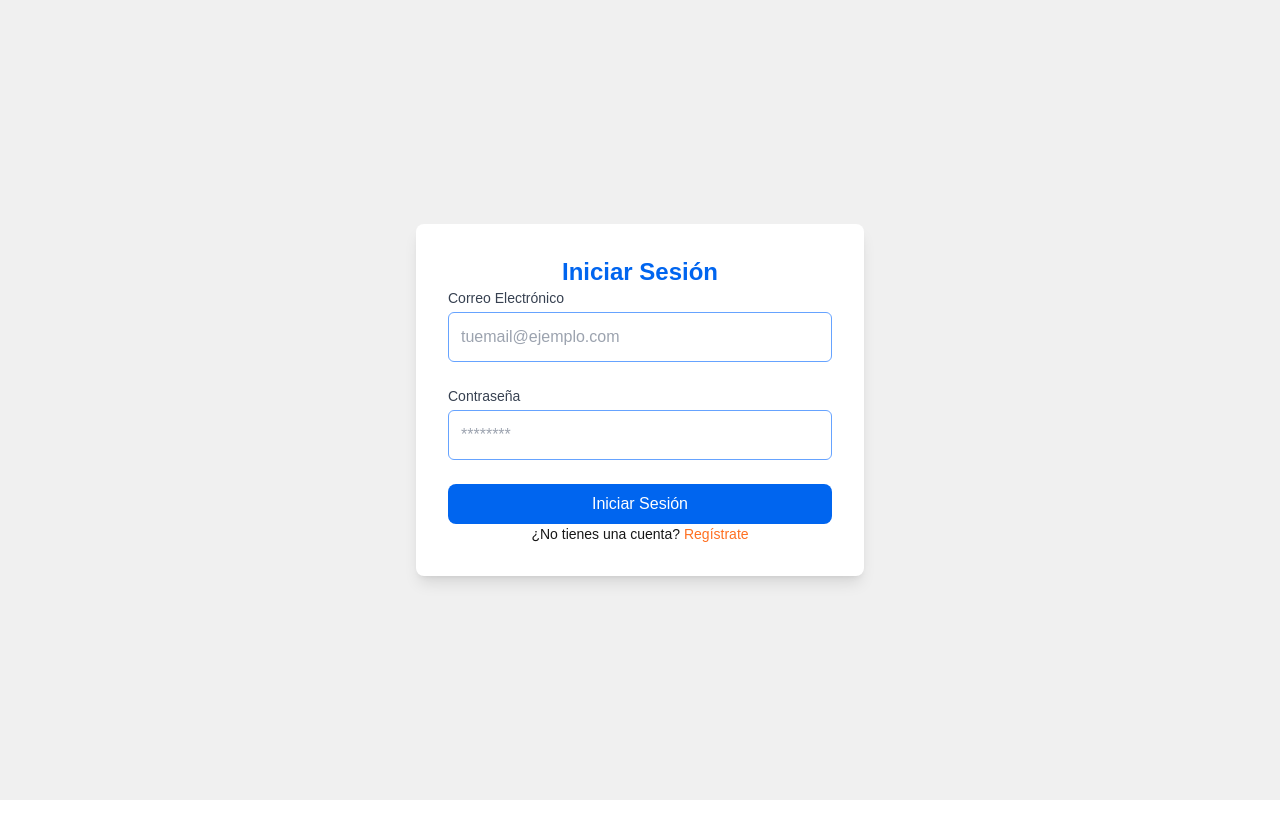
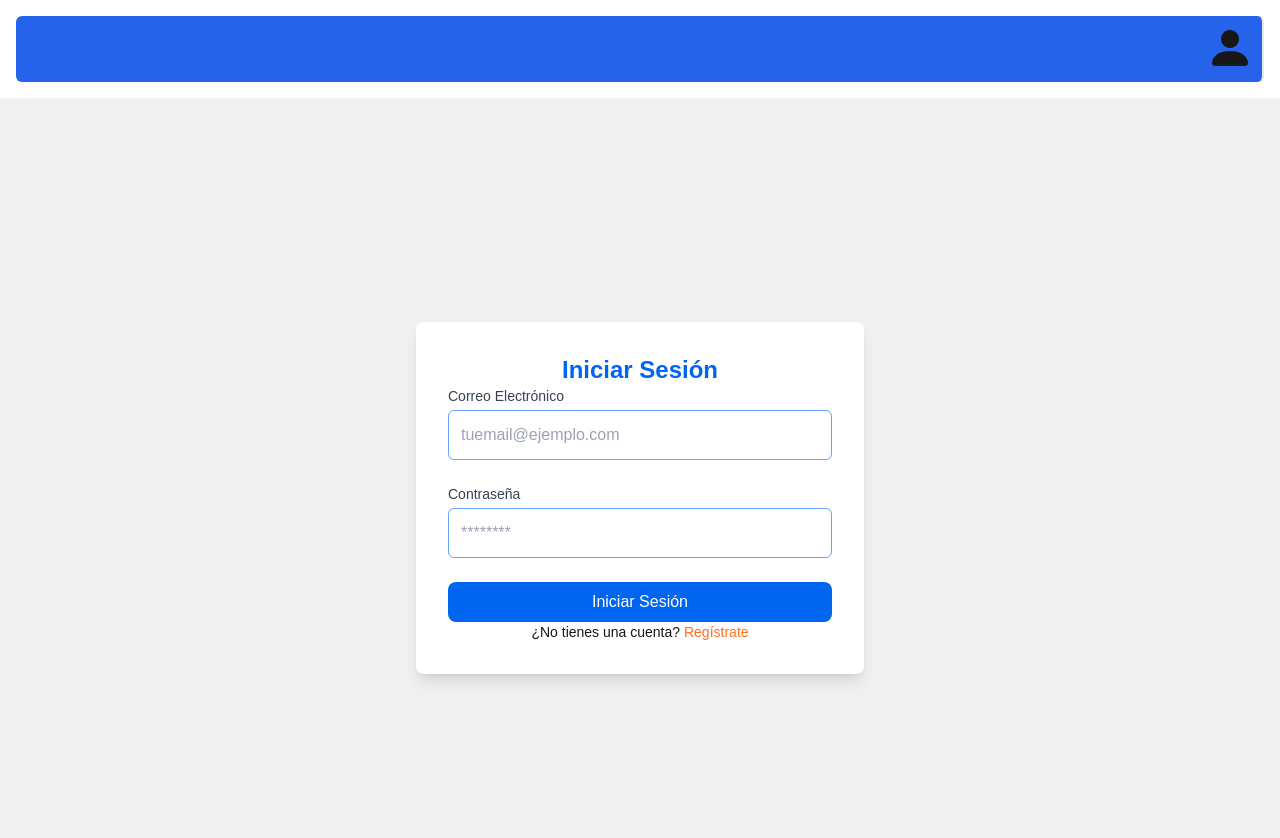
Before and after one commit to U-tad-ASISTENTE-CARRERA/Frontend, a Next.js app in the folder frontend/: page /login in a window 1280 px wide. Shown: the top 838 px of the page. Before the commit the page ends 800 px from the top, so only its background shows below. Built offline with nearby package versions, Linux system fonts and the light colour scheme.

Commit message:
Navbar
Se crea el componente Navbar que vincula con la página LogIn

```diff
--- a/frontend/package.json
+++ b/frontend/package.json
@@ -9,6 +9,7 @@
     "lint": "next lint"
   },
   "dependencies": {
+    "bootstrap-icons": "^1.11.3",
     "next": "15.1.6",
     "nodemon": "^3.1.9",
     "react": "^19.0.0",
--- /dev/null
+++ b/frontend/src/app/components/navbar.jsx
@@ -0,0 +1,14 @@
+import Link from "next/link";
+import 'bootstrap-icons/font/bootstrap-icons.css';
+
+export default function Navbar() {
+    return(
+        <nav className="m-4 p-2 bg-blue-600 border-r-2 rounded-md">
+            <ul className=" flex flex-row-reverse justify-between">
+                <li>
+                    <Link href='/login'><i className="bi bi-person-fill text-5xl"></i></Link>
+                </li>
+            </ul>
+        </nav>
+    )
+}
--- a/frontend/src/app/layout.js
+++ b/frontend/src/app/layout.js
@@ -1,5 +1,6 @@
 import { Geist, Geist_Mono } from "next/font/google";
 import "./globals.css";
+import Navbar from "./components/navbar";
 
 const geistSans = Geist({
   variable: "--font-geist-sans",
@@ -22,6 +23,10 @@ export default function RootLayout({ children }) {
       <body
         className={`${geistSans.variable} ${geistMono.variable} antialiased`}
       >
+        <header>
+          <Navbar></Navbar>
+        </header>
+
         {children}
       </body>
     </html>
```
Also changed, not shown: 1 other file (tests, documents, lock files or other folders).
